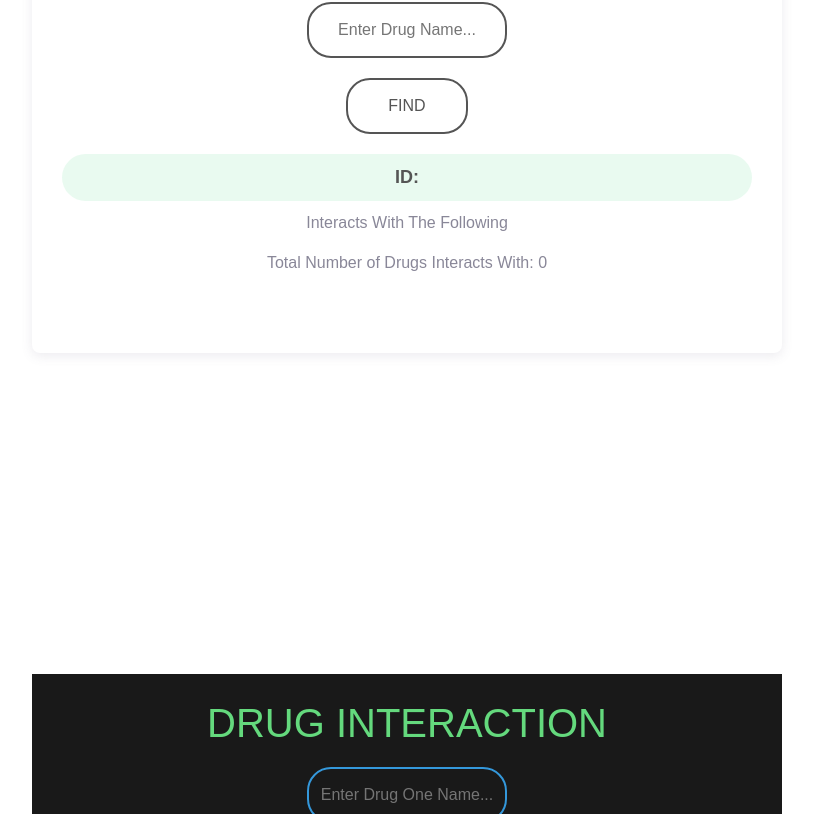
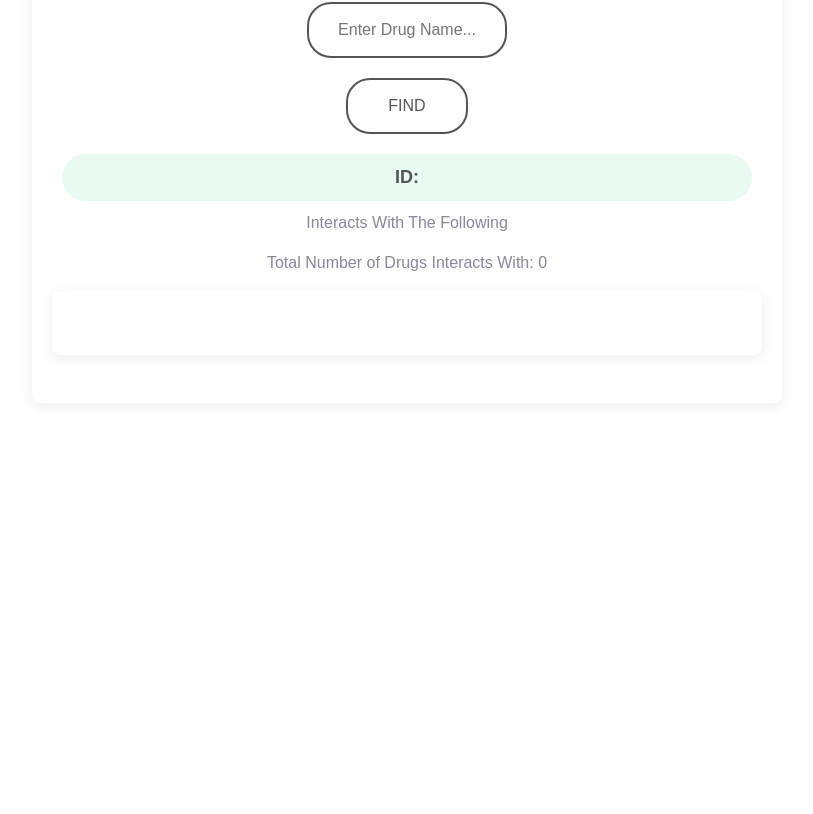
Before and after one commit to Sxlly/Drug-Interactor, a React (Create React App) app: page /getDrugInteraction in a window 1280 px wide. Shown: the part 286-1100 px from the top of the page, without its empty margins (233-1046 px from the left). After the commit the page ends 800 px from the top, so only its background shows below. Built offline with nearby package versions, Linux system fonts and the light colour scheme.

Commit message:
styling all interactions page

```diff
--- a/src/getDrugInteraction.js
+++ b/src/getDrugInteraction.js
@@ -165,9 +165,9 @@ export default () => {
                             <p className="">{nameOne} Interacts With The Following</p>
                             <p className="">Total Number of Drugs {nameOne} Interacts With: {interactionCount}</p>
 
-                            <ul className="interactions_list">
+                            <ul className="card-service-large wow fadeInUp">
                                 {
-                                    interactionsList.map(Interaction => <li className="interaction" key={Interaction}>{Interaction}</li>)
+                                    interactionsList.map(Interaction => <li className="interaction-item" key={Interaction}>{Interaction}</li>)
                                 }
                             </ul>
 
@@ -176,43 +176,6 @@ export default () => {
                 </div>
             </div>
 
-
-
-
-
-
-        <div className="main_div">
-
-            <form className="form_main" onSubmit={onSubmit}>
-                <h1 className="title">Drug Interaction</h1>
-
-                <input
-                    className="name_input"
-                    id="nameOne"
-                    name="name"
-                    type="text"
-                    placeholder="Enter Drug One Name..."
-                    value={nameOne}
-                    onChange={(event) => nameChangeOne(event.target.value)}
-                />
-
-
-                <button type="submit" className="find_btn">Find</button>
-
-                <p className="rxcui_id">ID: {rxcuiID}</p>
-
-                <p className="sentence_one">{nameOne} Interacts With The Following</p>
-
-                <p className="sentence_two">Total Number of Drugs {nameOne} Interacts With: {interactionCount}</p>
-
-                <ul className="interactions_list">
-                    {
-                        interactionsList.map(Interaction => <li className="interaction" key={Interaction}>{Interaction}</li>)
-                    }
-                </ul>
-
-            </form>
-        </div>
         </div>
 
     );
--- a/src/getDrugInteractionCSS.css
+++ b/src/getDrugInteractionCSS.css
@@ -103,18 +103,7 @@ body {
     color: white;
 }
 
-.interactions_list {
 
-    color: white;
-    padding: 10px;
-    margin: 10px;
-    display: grid;
-    grid-gap: 10px;
-    list-style-type: none;
-
-
-
-}
 
 .interaction {
 
@@ -130,6 +119,7 @@ body {
     font-size: 13px;
     grid-gap: 10px;
     border: 1px solid transparent;
+    color: black;
 
 
 }
--- a/src/theme.css
+++ b/src/theme.css
@@ -1559,6 +1559,11 @@ a.text-dark:hover, a.text-dark:focus {
   text-transform: uppercase;
 }
 
+.rxcui-find-btn:hover {
+
+  background-color: #2ecc71;
+}
+
 .rxcui-answer-div {
 
   display: block;
@@ -1583,6 +1588,27 @@ a.text-dark:hover, a.text-dark:focus {
   color: #555555;
   cursor: pointer;
 
+}
+
+.interaction-item {
+
+  margin: 10px;
+  border-radius: 24px;
+  cursor: pointer;
+  text-transform: uppercase;
+  padding: 10px;
+  padding-right: 0px;
+  display: grid;
+  color: #555555;
+  text-align: center;
+
+}
+
+.interaction-item:hover {
+
+  background-color: rgba(46, 204, 112, 0.10);
+  font-size: 20px;
+  font-weight: 600;
 }
 
 .card-service .header {
```
